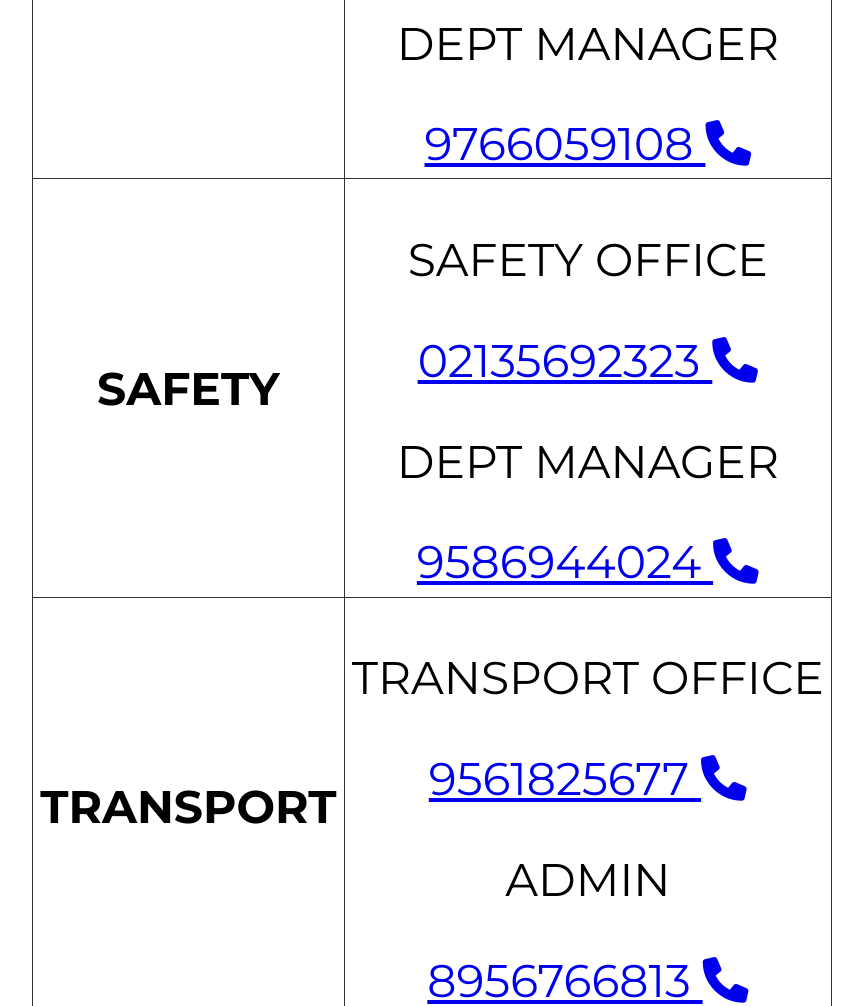
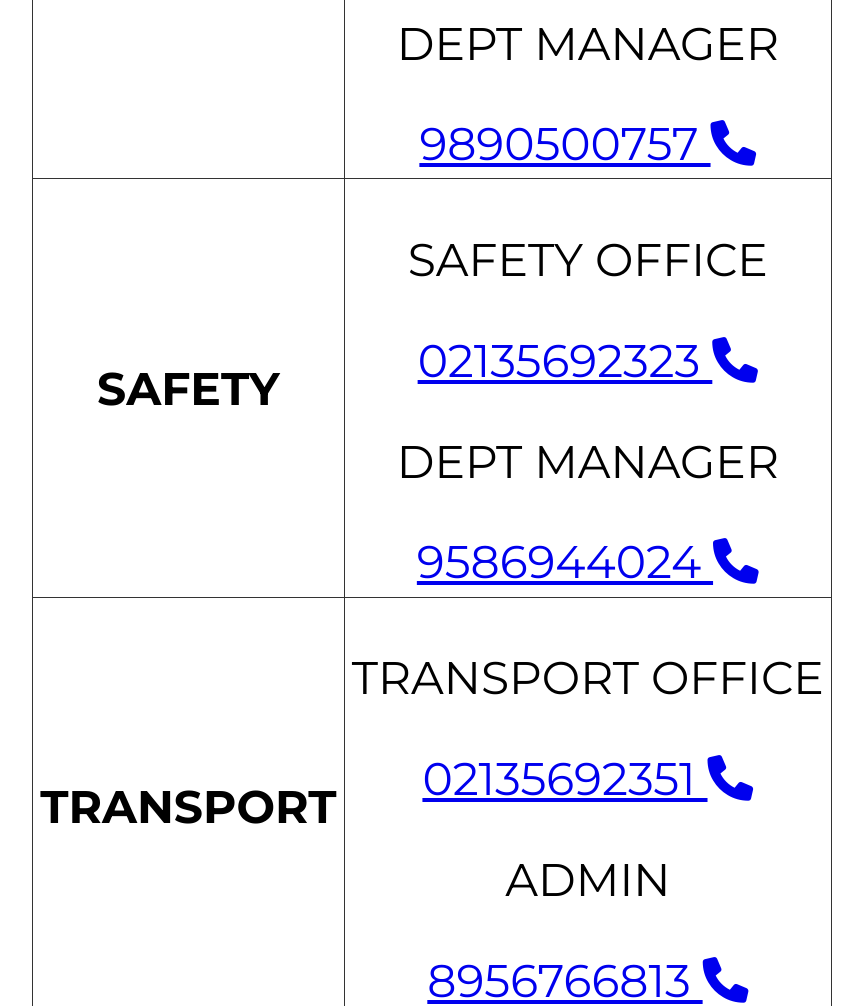
Before and after one commit to Dash41299/Emergency-Number-Plant-II, a plain HTML site: page Index.html in a window 1280 px wide. Shown: the part 1666-2672 px from the top of the page, without its empty margins (208-1071 px from the left). Drawn offline with Linux system fonts and the light colour scheme.

Commit message:
Update Index.html

```diff
--- a/Index.html
+++ b/Index.html
@@ -79,7 +79,7 @@
                 <div>
 
                     <p>DEPT MANAGER</p>
-                    <a href="tel:9766059108">9766059108 <i class="fas fa-phone"></i></a>
+                    <a href="tel:9890500757">9890500757<i class="fas fa-phone"></i></a>
                 </div>
             </td>
         </tr>
@@ -106,7 +106,7 @@
                 </div>
                 <div>
                     <p>DEPT MANAGER</p>
-                    <a href="tel: 9766059108"> 9766059108 <i class="fas fa-phone"></i></a>
+                    <a href="tel: 9890500757"> 9890500757 <i class="fas fa-phone"></i></a>
                 </div>
             </td>
         </tr>
@@ -128,7 +128,7 @@
             <td>
                 <div>
                     <p>TRANSPORT OFFICE </p>
-                    <a href="tel:9561825677">9561825677 <i class="fas fa-phone"></i></a>
+                    <a href="tel:02135692351 ">02135692351  <i class="fas fa-phone"></i></a>
                 </div>
                 <div>
                     <p>ADMIN</p>
```
